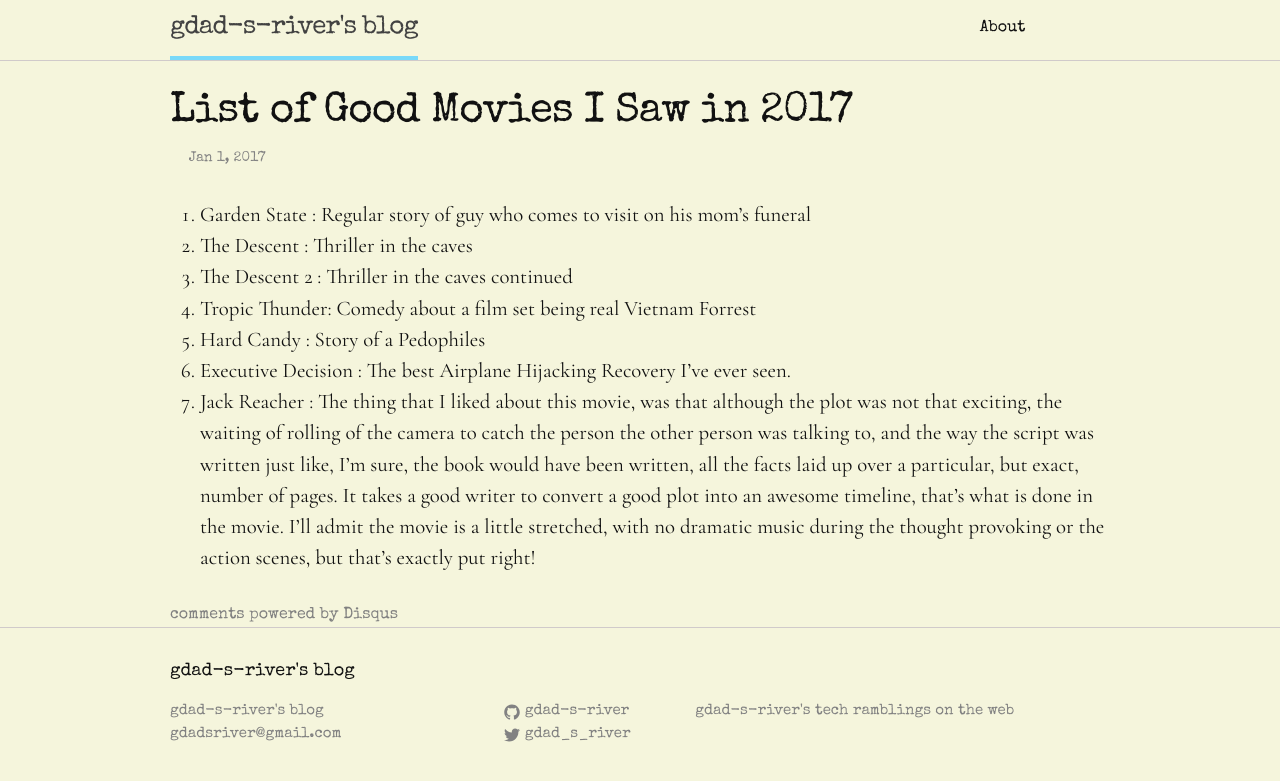
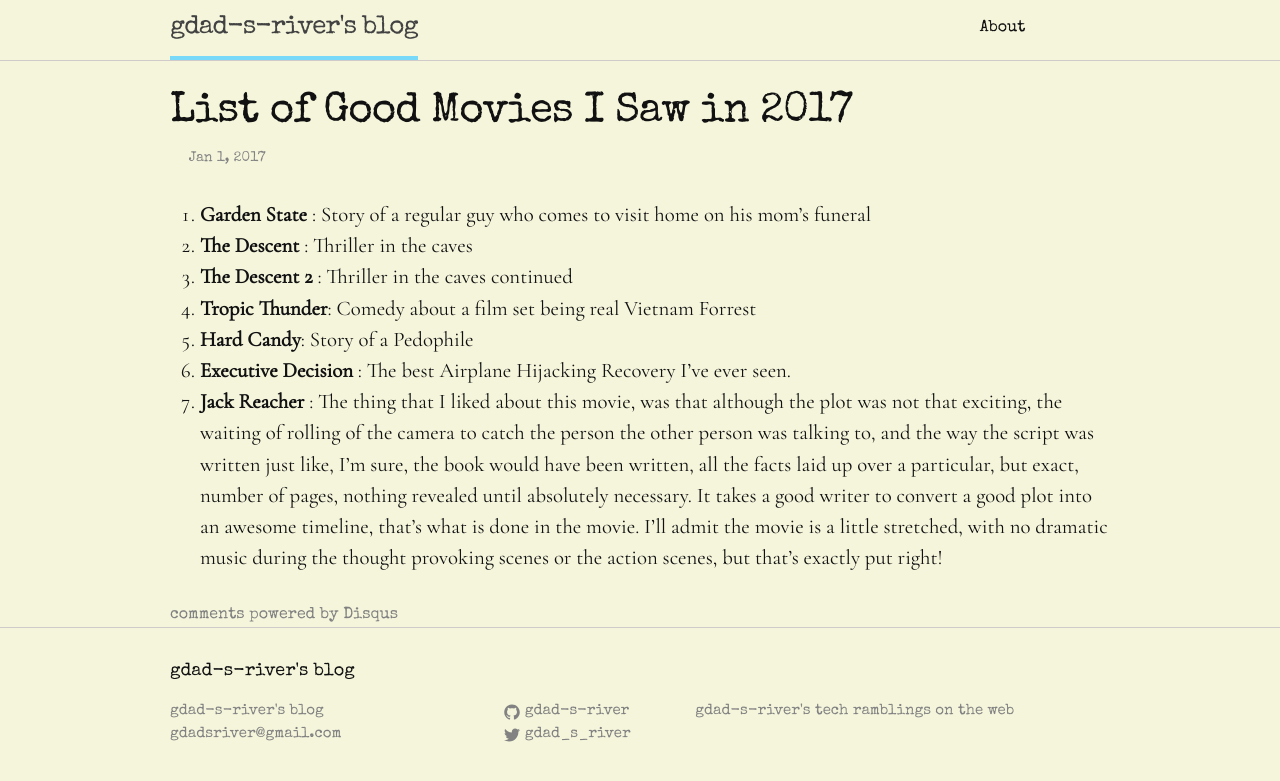
Before and after one commit to gdad-s-river/gdad-s-river.github.io, a Jekyll site: the page built from _posts/2017-03-01-movies-in-2017.md, in a window 1280 px wide. Shown: the top 781 px of the page. Built offline with Jekyll 4.4.1, drawn with Linux system fonts in a browser that asks for light colours; comment, search, counter and statistics services are not loaded.

Commit message:
updated posts

```diff
--- a/_posts/2017-03-01-movies-in-2017.md
+++ b/_posts/2017-03-01-movies-in-2017.md
@@ -6,10 +6,10 @@ permalink: "/blog/movies-in-2017"
 tag: "2017, movies, list"
 ---
 
-1. Garden State : Regular story of guy who comes to visit on his mom's funeral
-2. The Descent : Thriller in the caves
-3. The Descent 2 : Thriller in the caves continued
-4. Tropic Thunder: Comedy about a film set being real Vietnam Forrest
-5. Hard Candy : Story of a Pedophiles
-6. Executive Decision : The best Airplane Hijacking Recovery I've ever seen.
-7. Jack Reacher : The thing that I liked about this movie, was that although the plot was not that exciting, the waiting of rolling of the camera to catch the person the other person was talking to, and the way the script was written just like, I'm sure, the book would have been written, all the facts laid up over a particular, but exact, number of pages. It takes a good writer to convert a good plot into an awesome timeline, that's what is done in the movie. I'll admit the movie is a little stretched, with no dramatic music during the thought provoking or the action scenes, but that's exactly put right!
+1. **Garden State** : Story of a regular guy who comes to visit home on his mom's funeral
+2. **The Descent** : Thriller in the caves
+3. **The Descent 2** : Thriller in the caves continued
+4. **Tropic Thunder**: Comedy about a film set being real Vietnam Forrest
+5. **Hard Candy**: Story of a Pedophile
+6. **Executive Decision** : The best Airplane Hijacking Recovery I've ever seen.
+7. **Jack Reacher** : The thing that I liked about this movie, was that although the plot was not that exciting, the waiting of rolling of the camera to catch the person the other person was talking to, and the way the script was written just like, I'm sure, the book would have been written, all the facts laid up over a particular, but exact, number of pages, nothing revealed until absolutely necessary. It takes a good writer to convert a good plot into an awesome timeline, that's what is done in the movie. I'll admit the movie is a little stretched, with no dramatic music during the thought provoking scenes or the action scenes, but that's exactly put right!
--- a/sw.js
+++ b/sw.js
@@ -2,7 +2,7 @@
 layout: null
 ---
 
-const staticCacheName = "gdad-s-river-static-v28";
+const staticCacheName = "gdad-s-river-static-v29";
 
 console.log("installing service worker");
 
```
Also changed, not shown: _posts/2017-01-01-goodbye-sapient.md (+2 -0 lines).
